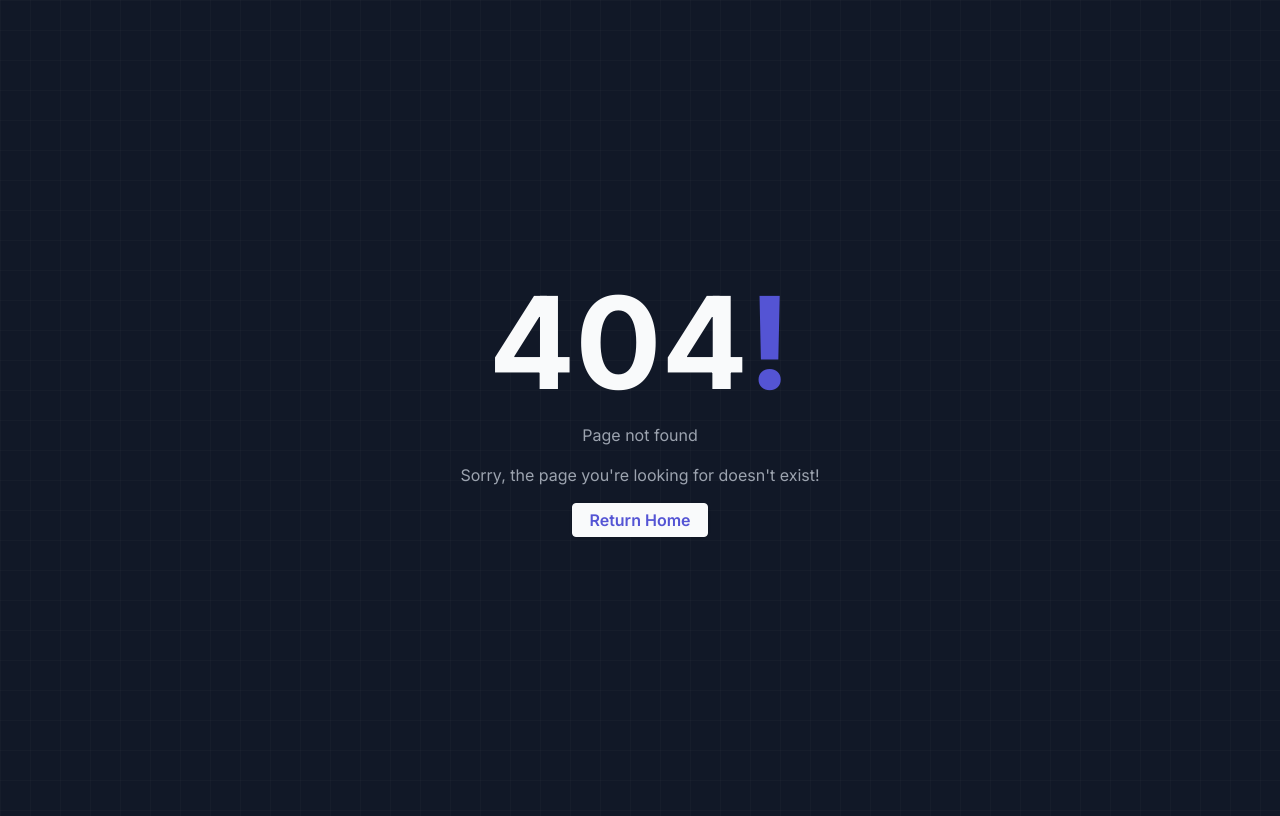
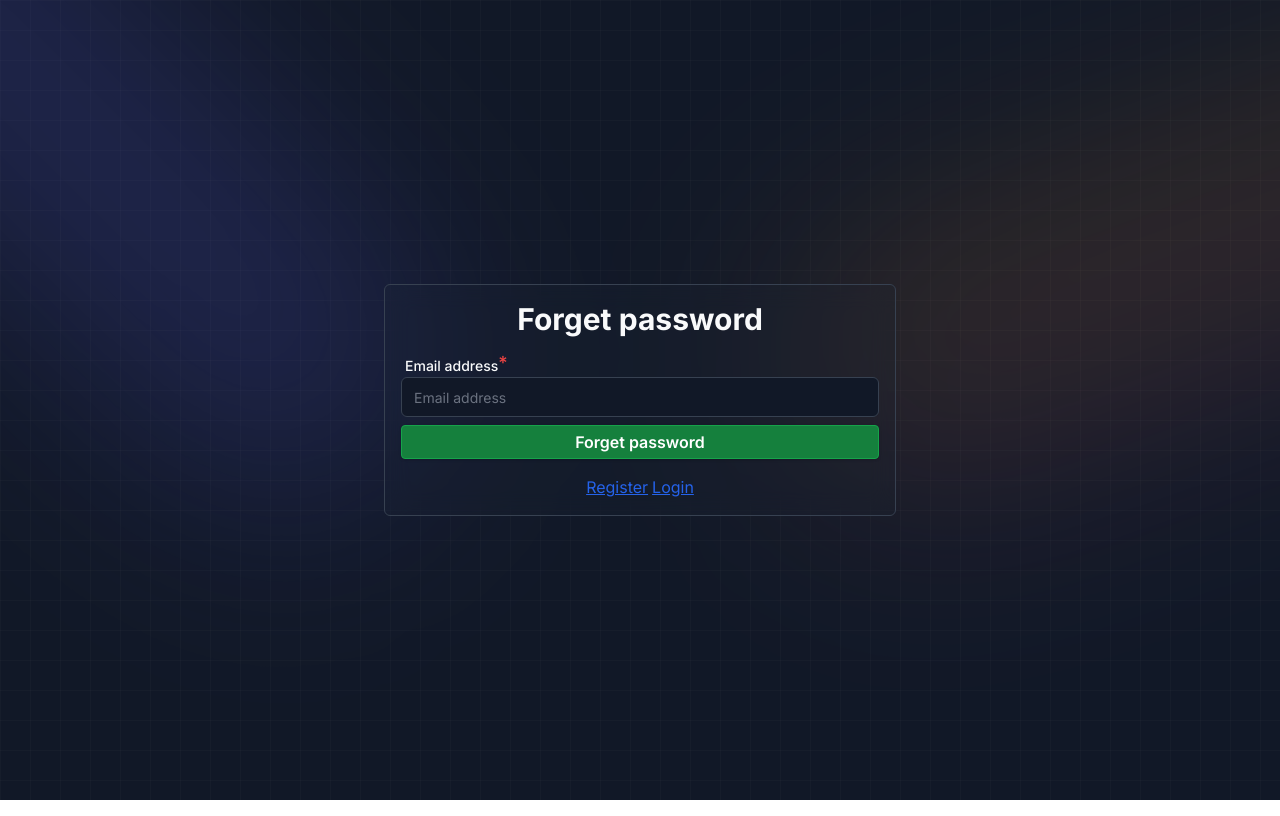
Before and after one commit to saiful7778/auth, a Next.js app: page /authentication/forget-password in a window 1280 px wide. Before the commit this address had no page. Built offline with nearby package versions, Linux system fonts and the light colour scheme.

Commit message:
Add: Forget password

```diff
--- /dev/null
+++ b/src/app/authentication/forget-password/ForgetForm.jsx
@@ -0,0 +1,48 @@
+"use client";
+import Input from "@/components/formik/Input";
+import Button from "@/components/utilities/Button";
+import { forgetPasswordSchema } from "@/lib/schemas/authentication";
+import { Form, Formik } from "formik";
+import { useState } from "react";
+
+const ForgetForm = () => {
+  const [spinner, setSpinner] = useState(false);
+
+  const initialValues = {
+    email: "",
+  };
+
+  const handleSubmit = async (e) => {
+    setSpinner(true);
+    console.log(e);
+  };
+
+  return (
+    <Formik
+      initialValues={initialValues}
+      validationSchema={forgetPasswordSchema}
+      onSubmit={handleSubmit}
+    >
+      <Form className="my-4 space-y-2">
+        <Input
+          type="email"
+          label="Email address"
+          name="email"
+          placeholder="Email address"
+          disabled={spinner}
+          required
+        />
+        <Button
+          type="submit"
+          className="w-full"
+          variant="confirm"
+          disabled={spinner}
+        >
+          {spinner ? <span>Submating....</span> : <span>Forget password</span>}
+        </Button>
+      </Form>
+    </Formik>
+  );
+};
+
+export default ForgetForm;
--- /dev/null
+++ b/src/app/authentication/forget-password/page.jsx
@@ -0,0 +1,26 @@
+import Link from "next/link";
+import ForgetForm from "./ForgetForm";
+
+export const metadata = {
+  title: "Forget password - authentication",
+  description: "This is user forget password page.",
+};
+
+const ForgetPassword = () => {
+  return (
+    <div>
+      <h2 className="text-center text-3xl font-bold">Forget password</h2>
+      <ForgetForm />
+      <p className="text-center">
+        <Link className="link mx-0.5" href="/authentication/register">
+          Register
+        </Link>
+        <Link className="link mx-0.5" href="/authentication/login">
+          Login
+        </Link>
+      </p>
+    </div>
+  );
+};
+
+export default ForgetPassword;
```
